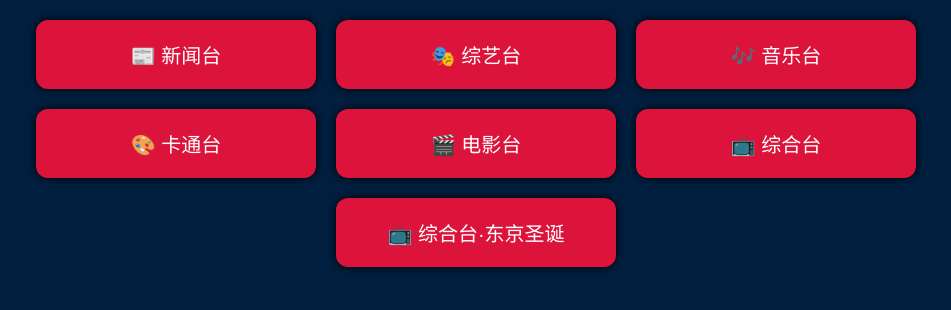
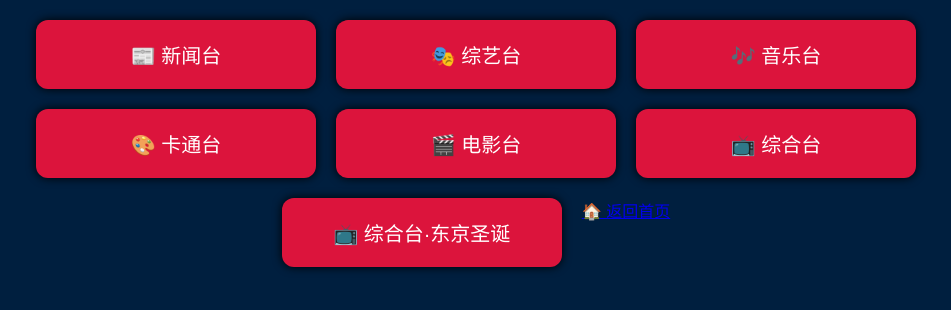
Before and after one commit to m-12539117-oss/christmas-system, a plain HTML site: page tv.html in a window 1280 px wide. Shown: the part 154-464 px from the top of the page, without its empty margins (164-1115 px from the left). Drawn offline with Linux system fonts and the light colour scheme.

Commit message:
Update tv.html

```diff
--- a/tv.html
+++ b/tv.html
@@ -62,6 +62,9 @@
   <!-- 综合台 -->
   <a class="channel-btn" href="https://www.youtube.com/watch?v=L_LUpnjgPso" target="_blank">📺 综合台</a>
   <a class="channel-btn" href="https://www.youtube.com/watch?v=AtfN1ddTUC0" target="_blank">📺 综合台·东京圣诞</a>
+
+  <a class="btn" href="index.html">🏠 返回首页</a>
+
 </div>
 
 </body>
```
